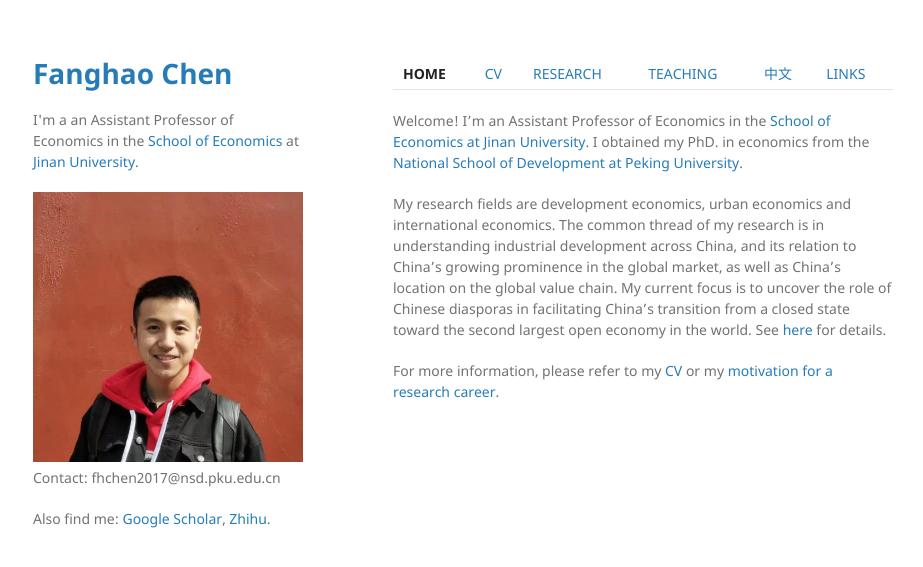
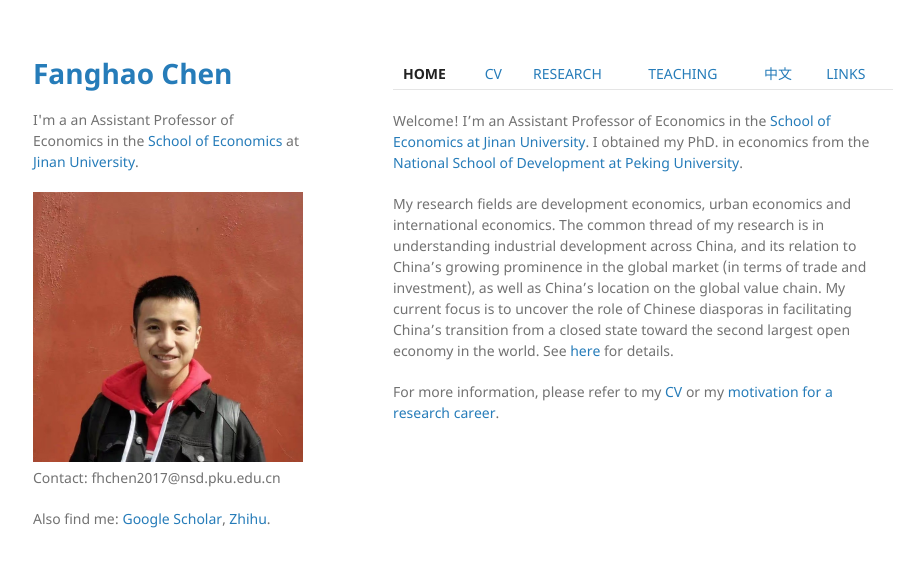
Before and after one commit to FanghaoChen/homepage, a Jekyll site: the page built from index.md, in a window 1280 px wide. Shown: the top 567 px of the page, without its empty margins (177-1100 px from the left). Built offline with Jekyll 4.4.1, drawn with Linux system fonts in a browser that asks for light colours.

Commit message:
Update index.md

```diff
--- a/index.md
+++ b/index.md
@@ -7,6 +7,6 @@ layout: default
 
 Welcome! I'm an Assistant Professor of Economics in the [School of Economics at Jinan University](https://ec.jnu.edu.cn/). I obtained my PhD. in economics from the [National School of Development at Peking University](https://www.nsd.pku.edu.cn/).
 
-My research fields are development economics, urban economics and international economics. The common thread of my research is in understanding industrial development across China, and its relation to China's growing prominence in the global market, as well as China's location on the global value chain. My current focus is to uncover the role of Chinese diasporas in facilitating China's transition from a closed state toward the second largest open economy in the world. See [here](https://papers.ssrn.com/sol3/papers.cfm?abstract_id=4004159) for details.
+My research fields are development economics, urban economics and international economics. The common thread of my research is in understanding industrial development across China, and its relation to China's growing prominence in the global market (in terms of trade and investment), as well as China's location on the global value chain. My current focus is to uncover the role of Chinese diasporas in facilitating China's transition from a closed state toward the second largest open economy in the world. See [here](https://papers.ssrn.com/sol3/papers.cfm?abstract_id=4004159) for details.
 
 For more information, please refer to my [CV](./assets/CV_FanghaoChen_220927.pdf) or my [motivation for a research career](https://mp.weixin.qq.com/s?__biz=Mzg4MzE0ODY0Mw==&mid=2247491382&idx=1&sn=992dc4dda38bfd95d5c2b47848fc5a81&chksm=cf4a8d3af83d042c96f68c98b9406eab25df4ce418b6778fccdee755fc9e499decfb44498855&mpshare=1&scene=24&srcid=12203KNxFd0xsEh7nM7ZzhKn&sharer_sharetime=1639991731014&sharer_shareid=009d752390d3ca9d149b0d31038375f0#rd).
```
